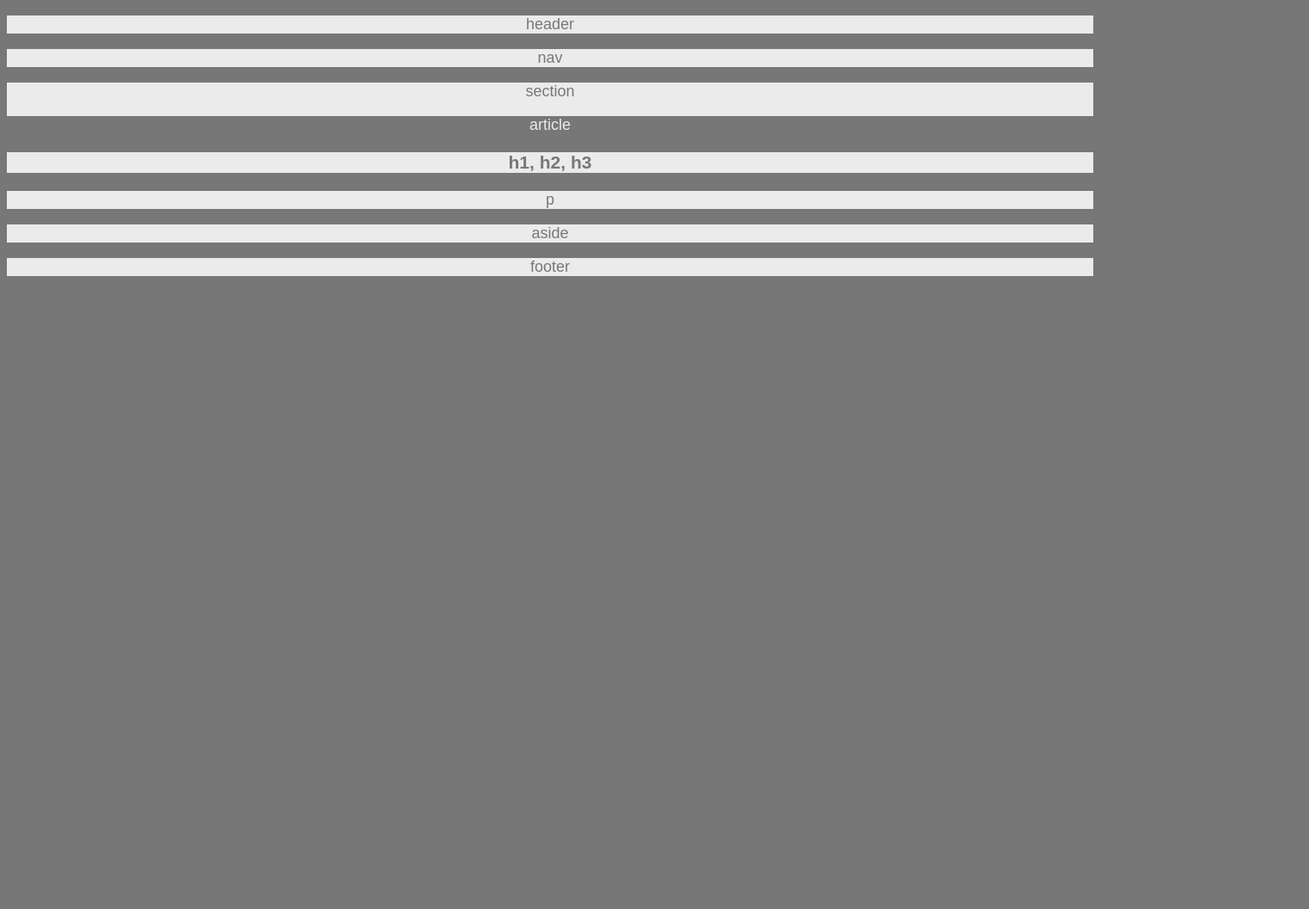
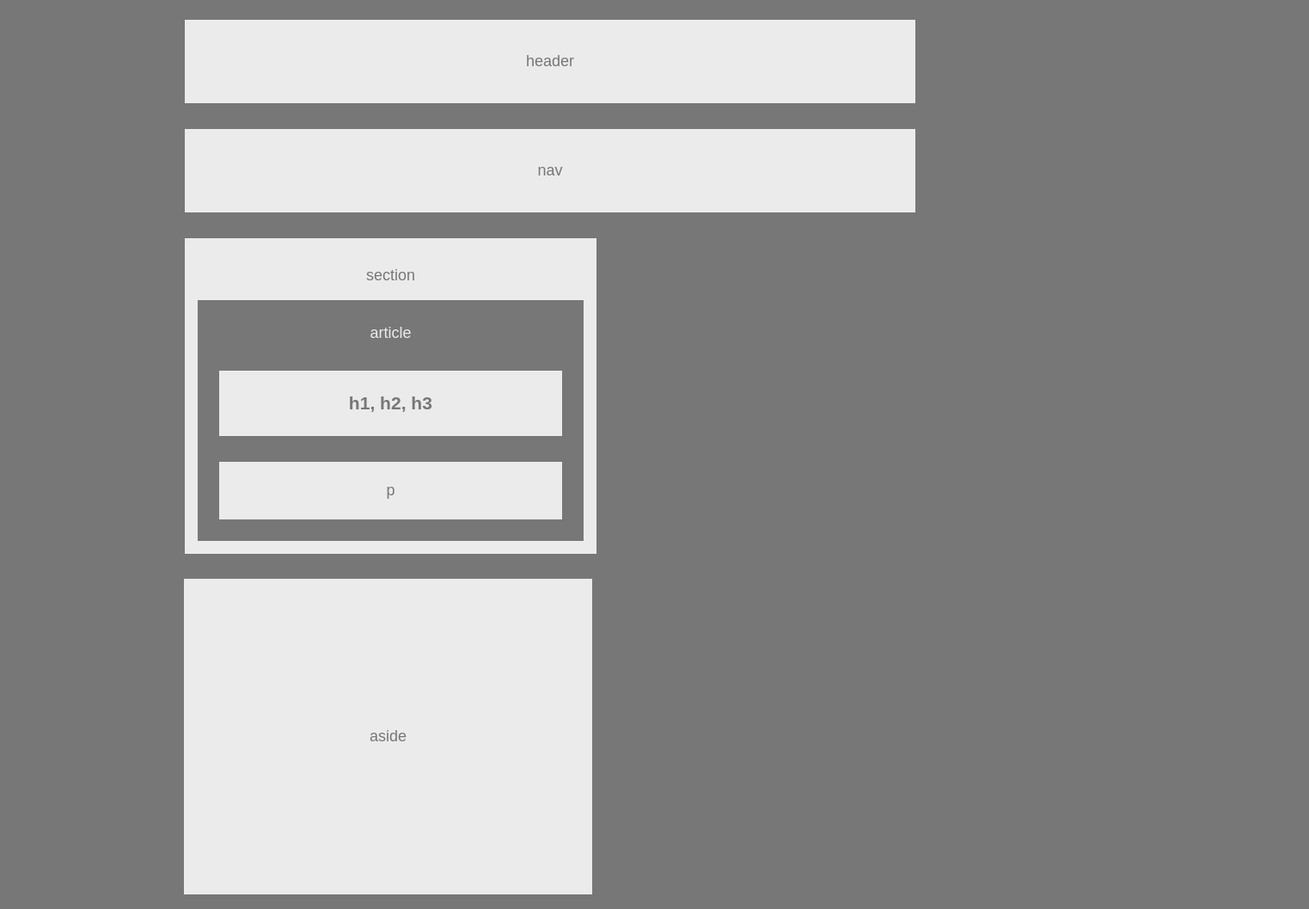
Before and after one commit to maxjcoder/HW-Wireframe, a plain HTML site: page index.html in a window 1280 px wide. Shown: the top 1057 px of the page at 86% size, 1523 px wide, since content can reach past the window. Before the commit the page ends 800 px from the top, so only its background shows below. Drawn offline with Linux system fonts and the light colour scheme.

Commit message:
updated css code

```diff
--- a/index.html
+++ b/index.html
@@ -24,6 +24,8 @@
         </nav>
     </div>
 
+<div class="clearfix">
+
     <!-- SECTION (With a Heading) -->
     <div class="section">
         <section>
@@ -48,12 +50,14 @@
 
     </div>
 
-    <!-- ASIDE (With a Heading) -->
-    <div class="aside">
-        <aside>
-            <p>aside</p>
-        </aside>
-    </div>
+        <!-- ASIDE (With a Heading) -->
+        <div class="aside">
+            <aside>
+                <p>aside </p>
+            </aside>
+        </div>
+
+</div>
 
     <!-- FOOTER -->
     <div class="footer">
--- a/style.css
+++ b/style.css
@@ -5,52 +5,80 @@
     font-family: Arial, Helvetica, sans-serif;
     font-size: 18px;
     text-align: center;
+    margin-left: 200px;
+    margin-right: 200px;
 }
 
 .header {
     display: block;
     color: #777;
     background-color: #ebebeb;
+    padding: 20px;
+    border: 15px solid #777;
 }
 
 .nav {
     display: block;
     color: #777;
     background-color: #ebebeb;
+    padding: 20px;
+    border: 15px solid #777;
 }
 
 .section {
     display: block;
     color: #777;
     background-color: #ebebeb;
+    padding: 15px;
+    border: 15px solid #777;
+    float: left;
+    width: 51%;
 }
 
 #article_heading {
     display: block;
     color: #777;
     background-color: #ebebeb;
+    padding: 5px;
+    border: 15px solid #777;
 }
 
 #article_paragraph {
     display: block;
     color: #777;
     background-color: #ebebeb;
+    padding: 5px;
+    border: 15px solid #777;
 }
 
 .article_area {
     display: block;
     color: #ebebeb;
     background-color: #777;
+    padding: 10px;
 }
 
 .aside {
     display: block;
     color: #777;
     background-color: #ebebeb;
+    float: left;
+    padding: 155px;
+    border: 14px solid #777;
+    width: 18.75%;
 }
+
+.clearfix::after {
+    content: "";
+    clear: both;
+    display: table;
+  }
 
 .footer {
     display: block;
     color: #777;
     background-color: #ebebeb;
+    padding: 20px;
+    margin: 15px;
+    width: 1268px;
 }
```
